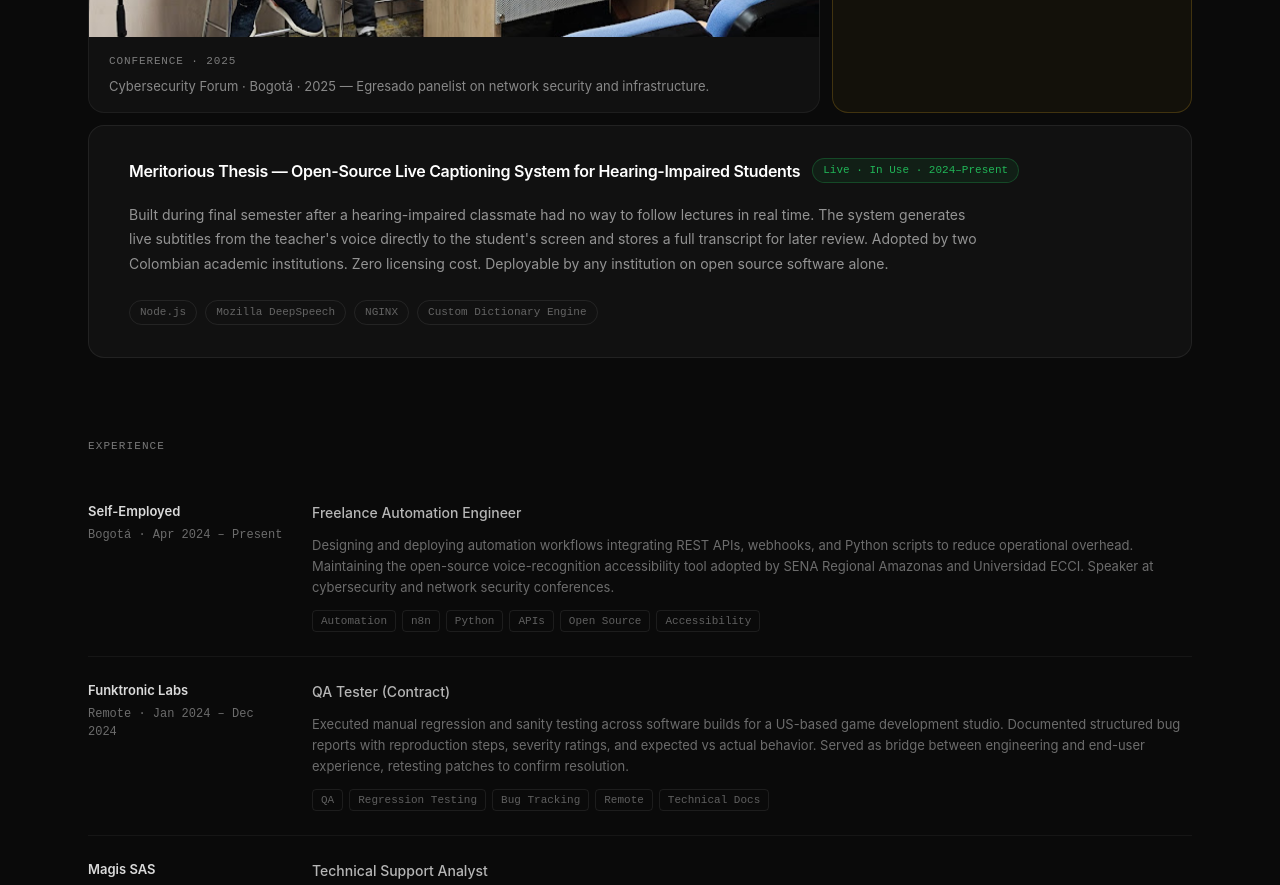
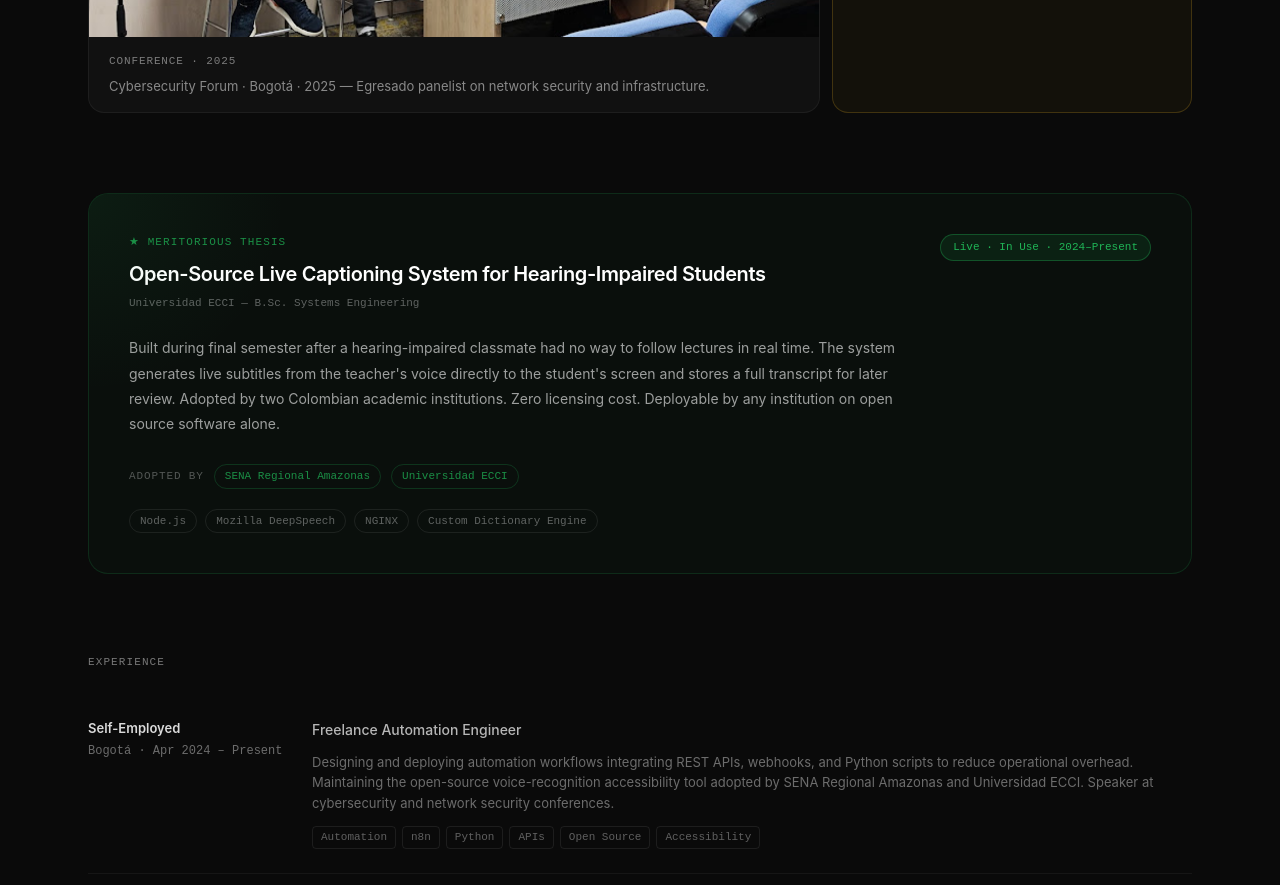
Before and after one commit to lualducor/lucholabs-site, a React (Vite) app: page / in a window 1280 px wide. Shown: the part 1040-1925 px from the top of the page. Built offline with nearby package versions, Linux system fonts and the light colour scheme.

Commit message:
feat(components): add ThesisSection, elevate above ExperienceSection

```diff
--- a/src/App.tsx
+++ b/src/App.tsx
@@ -1,6 +1,7 @@
 import { useEffect, useState } from 'react'
 import Nav from './components/Nav'
 import BentoGrid from './components/BentoGrid'
+import ThesisSection from './components/ThesisSection'
 import ExperienceSection from './components/ExperienceSection'
 import ProjectsSection from './components/ProjectsSection'
 import ContactSection from './components/ContactSection'
@@ -20,6 +21,7 @@ export default function App() {
       <Nav />
       <main style={{ maxWidth: '1152px', margin: '0 auto', padding: '96px 24px 64px' }}>
         <BentoGrid />
+        <ThesisSection />
         <ExperienceSection />
         <ProjectsSection />
         <ContactSection />
--- a/src/components/BentoGrid.tsx
+++ b/src/components/BentoGrid.tsx
@@ -3,7 +3,6 @@ import StatCard from './bento/StatCard'
 import CurrentlyBuildingCard from './bento/CurrentlyBuildingCard'
 import MiniExperienceCard from './bento/MiniExperienceCard'
 import SkillsCard from './bento/SkillsCard'
-import ThesisBanner from './bento/ThesisBanner'
 import SpeakingPhotoCard from './bento/SpeakingPhotoCard'
 import UpcomingTalkCard from './bento/UpcomingTalkCard'
 import { stats, bentExperience } from '../data/resume'
@@ -48,11 +47,6 @@ export default function BentoGrid() {
 
         {/* Upcoming talk */}
         <UpcomingTalkCard />
-      </div>
-
-      {/* Thesis banner — always full width */}
-      <div style={{ marginTop: '12px' }}>
-        <ThesisBanner />
       </div>
 
       <style>{`
--- /dev/null
+++ b/src/components/ThesisSection.tsx
@@ -0,0 +1,121 @@
+import { thesis } from '../data/resume'
+
+export default function ThesisSection() {
+  return (
+    <section
+      aria-label="Meritorious Thesis"
+      style={{
+        marginBottom: '80px',
+        borderRadius: '20px',
+        border: '1px solid rgba(34,197,94,0.15)',
+        backgroundColor: 'rgba(34,197,94,0.03)',
+        padding: '40px',
+        position: 'relative',
+        overflow: 'hidden',
+      }}
+    >
+      {/* Subtle top-left glow accent */}
+      <div style={{
+        position: 'absolute', top: 0, left: 0,
+        width: '200px', height: '200px',
+        background: 'radial-gradient(circle at top left, rgba(34,197,94,0.07) 0%, transparent 70%)',
+        pointerEvents: 'none',
+      }} />
+
+      {/* Header */}
+      <div style={{ display: 'flex', flexWrap: 'wrap', alignItems: 'flex-start', gap: '16px', marginBottom: '8px' }}>
+        <div style={{ flex: 1, minWidth: '240px' }}>
+          <p style={{
+            fontFamily: 'ui-monospace, monospace', fontSize: '11px',
+            color: 'rgba(34,197,94,0.7)', textTransform: 'uppercase',
+            letterSpacing: '0.1em', margin: '0 0 10px 0', fontWeight: 'normal',
+          }}>
+            ★ {thesis.title}
+          </p>
+          <h2 style={{
+            fontSize: '20px', fontWeight: 600, color: '#ffffff',
+            letterSpacing: '-0.02em', lineHeight: 1.3, margin: 0,
+          }}>
+            {thesis.subtitle}
+          </h2>
+        </div>
+        <span style={{
+          fontFamily: 'ui-monospace, monospace', fontSize: '11px',
+          color: 'rgba(34,197,94,0.9)',
+          backgroundColor: 'rgba(34,197,94,0.1)',
+          border: '1px solid rgba(34,197,94,0.3)',
+          borderRadius: '999px', padding: '4px 12px',
+          whiteSpace: 'nowrap', flexShrink: 0, alignSelf: 'flex-start',
+        }}>
+          {thesis.status}
+        </span>
+      </div>
+
+      {/* Institution */}
+      <p style={{
+        fontFamily: 'ui-monospace, monospace', fontSize: '11px',
+        color: 'rgba(255,255,255,0.35)', marginBottom: '24px',
+      }}>
+        {thesis.institution}
+      </p>
+
+      {/* Impact body */}
+      <p style={{
+        fontSize: '14px', color: 'rgba(255,255,255,0.6)',
+        lineHeight: 1.8, margin: '0 0 28px 0', maxWidth: '800px',
+      }}>
+        {thesis.impact}
+      </p>
+
+      {/* Adopted by */}
+      <div style={{ display: 'flex', flexWrap: 'wrap', alignItems: 'center', gap: '10px', marginBottom: '20px' }}>
+        <span style={{
+          fontFamily: 'ui-monospace, monospace', fontSize: '11px',
+          color: 'rgba(255,255,255,0.3)', textTransform: 'uppercase', letterSpacing: '0.08em',
+        }}>
+          Adopted by
+        </span>
+        {thesis.adoptedBy.map(institution => (
+          <span key={institution} style={{
+            fontFamily: 'ui-monospace, monospace', fontSize: '11px',
+            color: 'rgba(34,197,94,0.7)',
+            border: '1px solid rgba(34,197,94,0.2)',
+            borderRadius: '999px', padding: '3px 10px',
+          }}>
+            {institution}
+          </span>
+        ))}
+      </div>
+
+      {/* Stack tags */}
+      <div style={{ display: 'flex', flexWrap: 'wrap', gap: '8px' }}>
+        {thesis.stack.map(tag => (
+          <span key={tag} translate="no" style={{
+            fontFamily: 'ui-monospace, monospace', fontSize: '11px',
+            color: 'rgba(255,255,255,0.35)',
+            border: '1px solid rgba(255,255,255,0.08)',
+            borderRadius: '999px', padding: '3px 10px',
+          }}>
+            {tag}
+          </span>
+        ))}
+      </div>
+
+      {/* Optional repo link */}
+      {thesis.repoUrl !== undefined && (
+        <a
+          href={thesis.repoUrl}
+          target="_blank"
+          rel="noopener noreferrer"
+          style={{
+            display: 'inline-block', marginTop: '20px',
+            fontSize: '13px', fontFamily: 'ui-monospace, monospace',
+            color: '#22c55e', textDecoration: 'none',
+          }}
+        >
+          View Repo →
+        </a>
+      )}
+    </section>
+  )
+}
```
